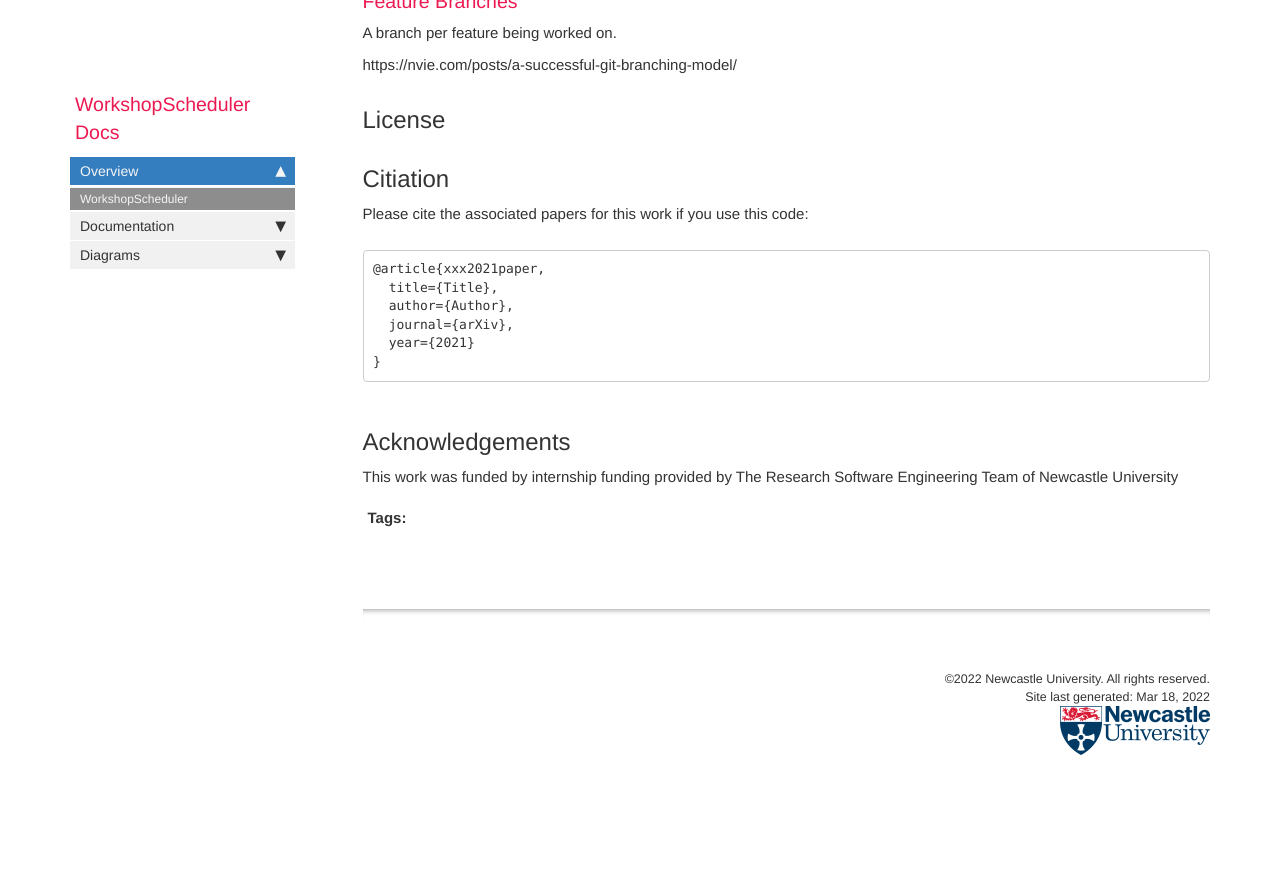
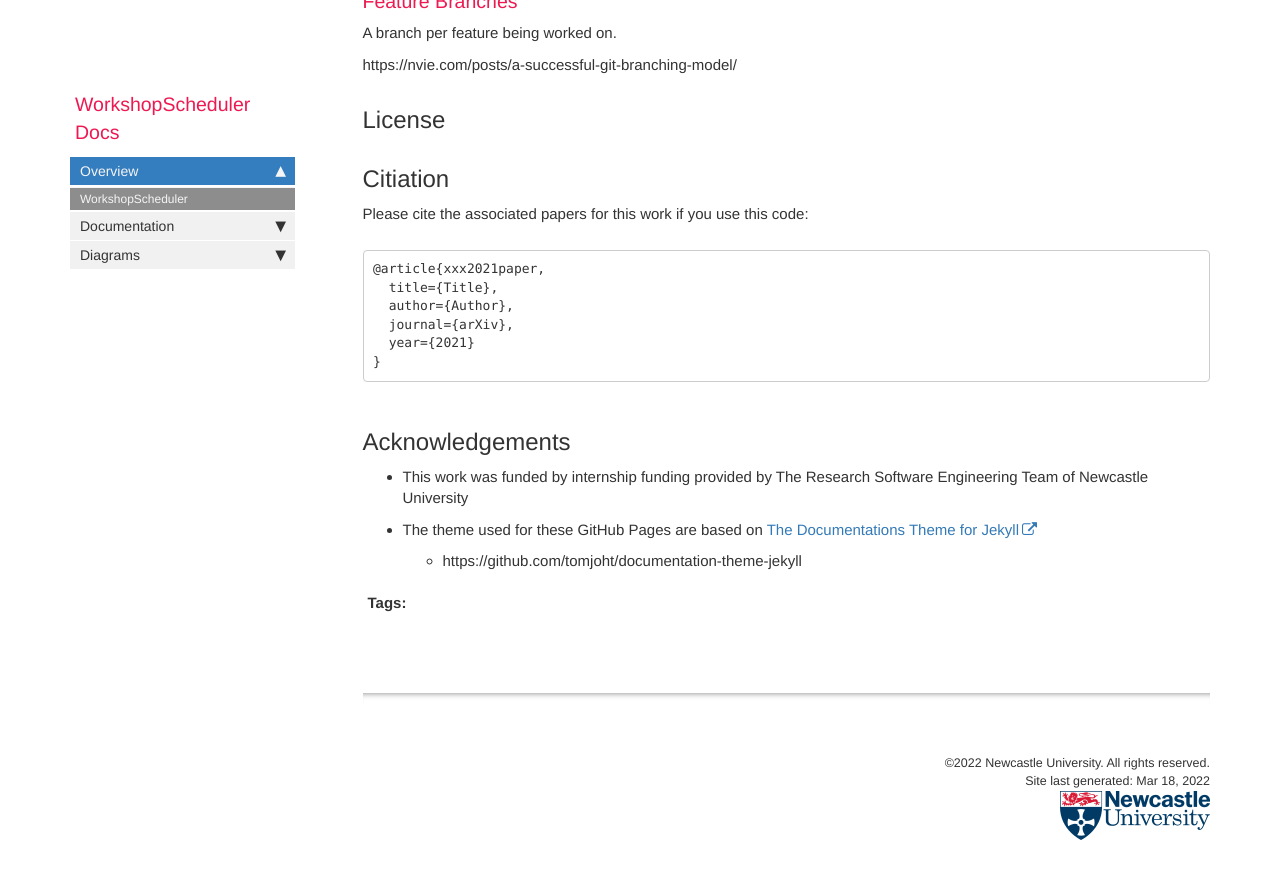
Before and after one commit to NewcastleRSE/WorkshopScheduler, a Jekyll site: the page built from index.md, in a window 1280 px wide and 900 px high, scrolled down 2704 px. Shown: the top 879 px of the window. Built offline with Jekyll 4.4.1, drawn with Linux system fonts in a browser that asks for light colours; comment, search, counter and statistics services are not loaded; before the commit the page ends 3519 px from its top, so only the background shows below that.

Commit message:
Update acknowledgements.

```diff
--- a/index.md
+++ b/index.md
@@ -99,4 +99,6 @@ Please cite the associated papers for this work if you use this code:
 
 
 ## Acknowledgements
-This work was funded by internship funding provided by The Research Software Engineering Team of Newcastle University
+- This work was funded by internship funding provided by The Research Software Engineering Team of Newcastle University
+- The theme used for these GitHub Pages are based on [The Documentations Theme for Jekyll](https://jekyllthemes.io/theme/documentation)
+  - https://github.com/tomjoht/documentation-theme-jekyll
```
